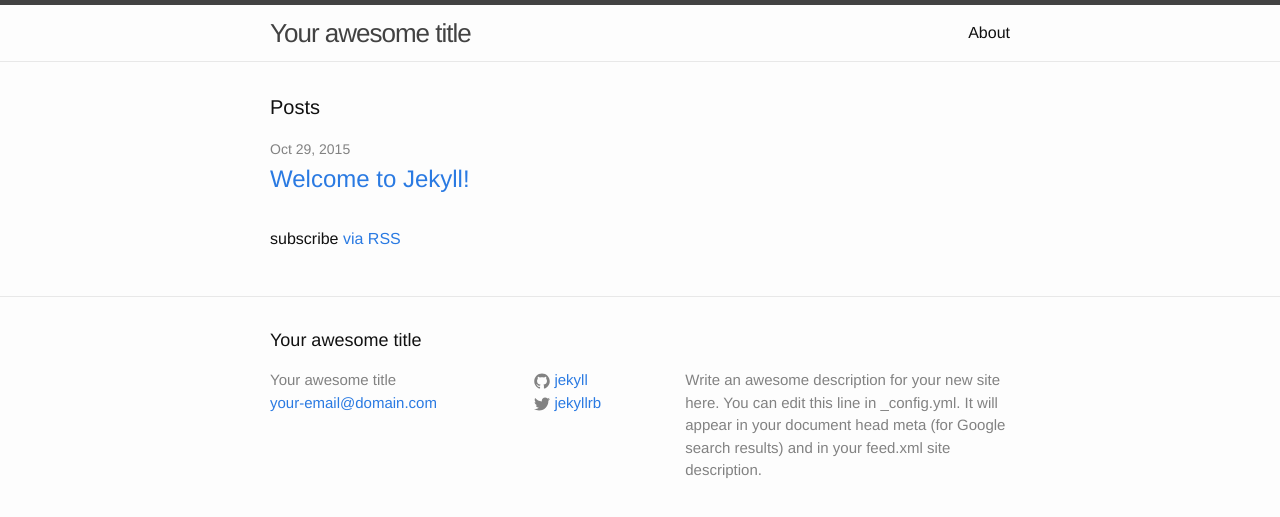
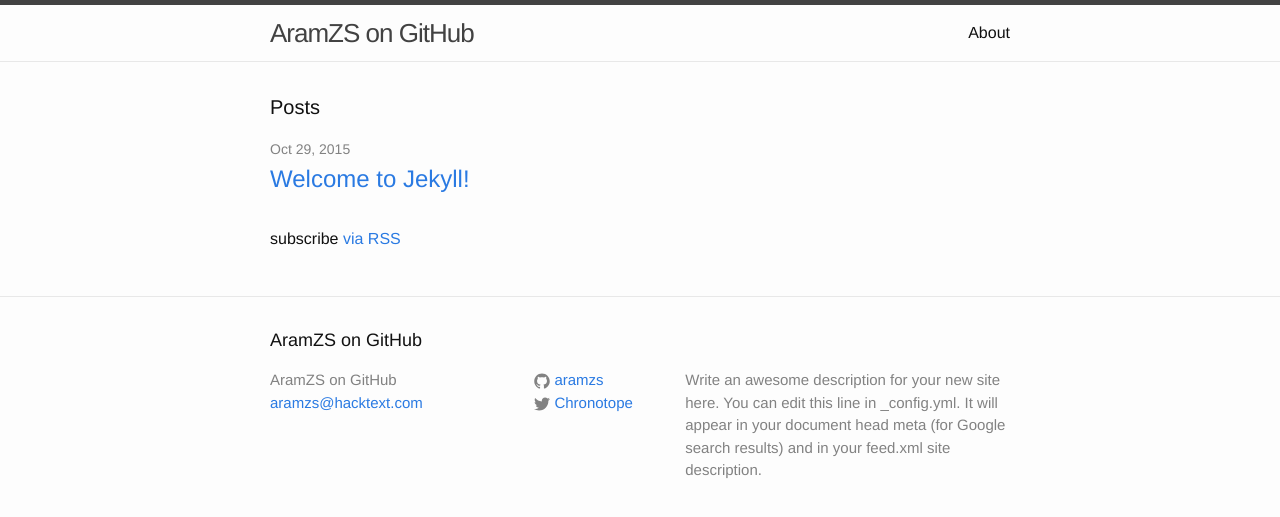
Before and after one commit to AramZS/aramzs.github.io, a Jekyll site: the page built from index.html, in a window 1280 px wide. Shown: the top 517 px of the page. Built offline with Jekyll 4.4.1, drawn with Linux system fonts in a browser that asks for light colours.

Commit message:
Configuring site options.

```diff
--- a/_config.yml
+++ b/_config.yml
@@ -6,16 +6,16 @@
 # 'jekyll serve'. If you change this file, please restart the server process.
 
 # Site settings
-title: Your awesome title
-email: your-email@domain.com
+title: AramZS on GitHub
+email: aramzs@hacktext.com
 description: > # this means to ignore newlines until "baseurl:"
   Write an awesome description for your new site here. You can edit this
   line in _config.yml. It will appear in your document head meta (for
   Google search results) and in your feed.xml site description.
 baseurl: "" # the subpath of your site, e.g. /blog
-url: "http://yourdomain.com" # the base hostname & protocol for your site
-twitter_username: jekyllrb
-github_username:  jekyll
+url: "http://aramzs.github.io" # the base hostname & protocol for your site
+twitter_username: Chronotope
+github_username:  aramzs
 
 # Build settings
 markdown: kramdown
```
